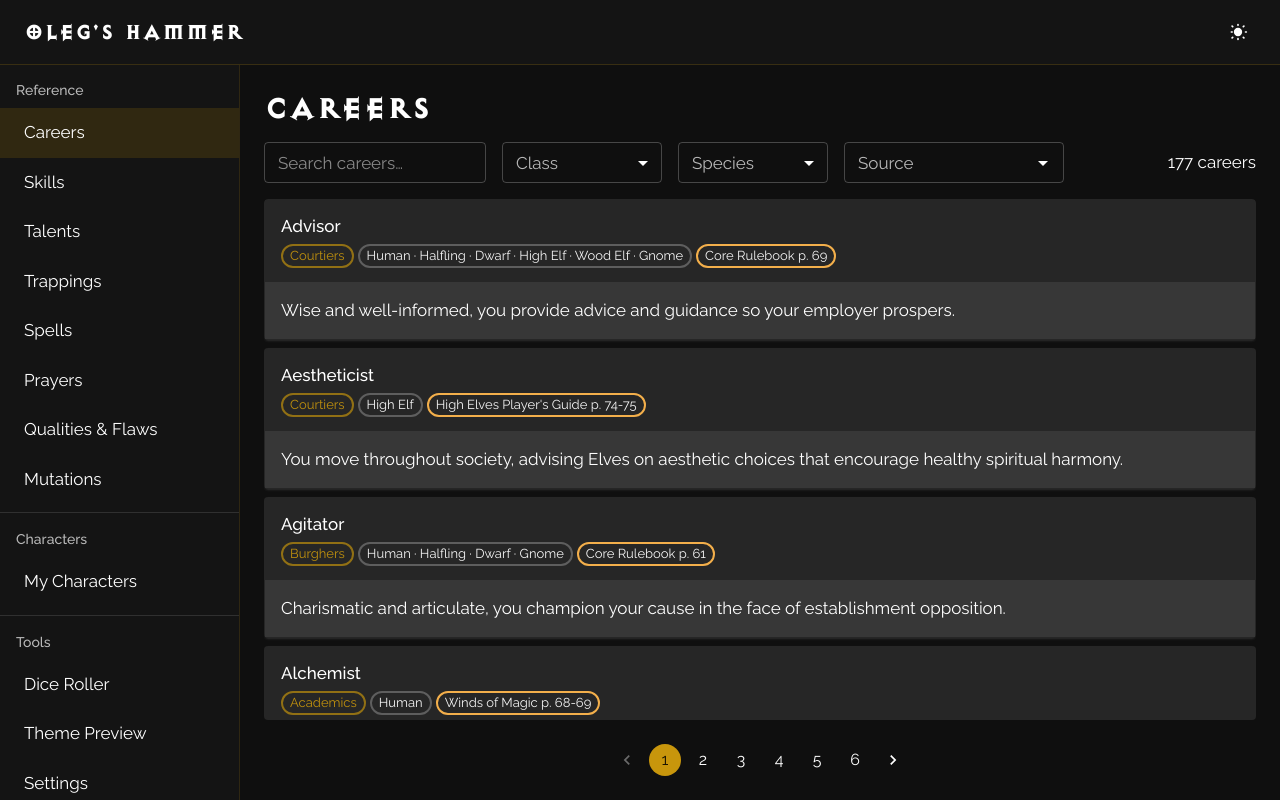
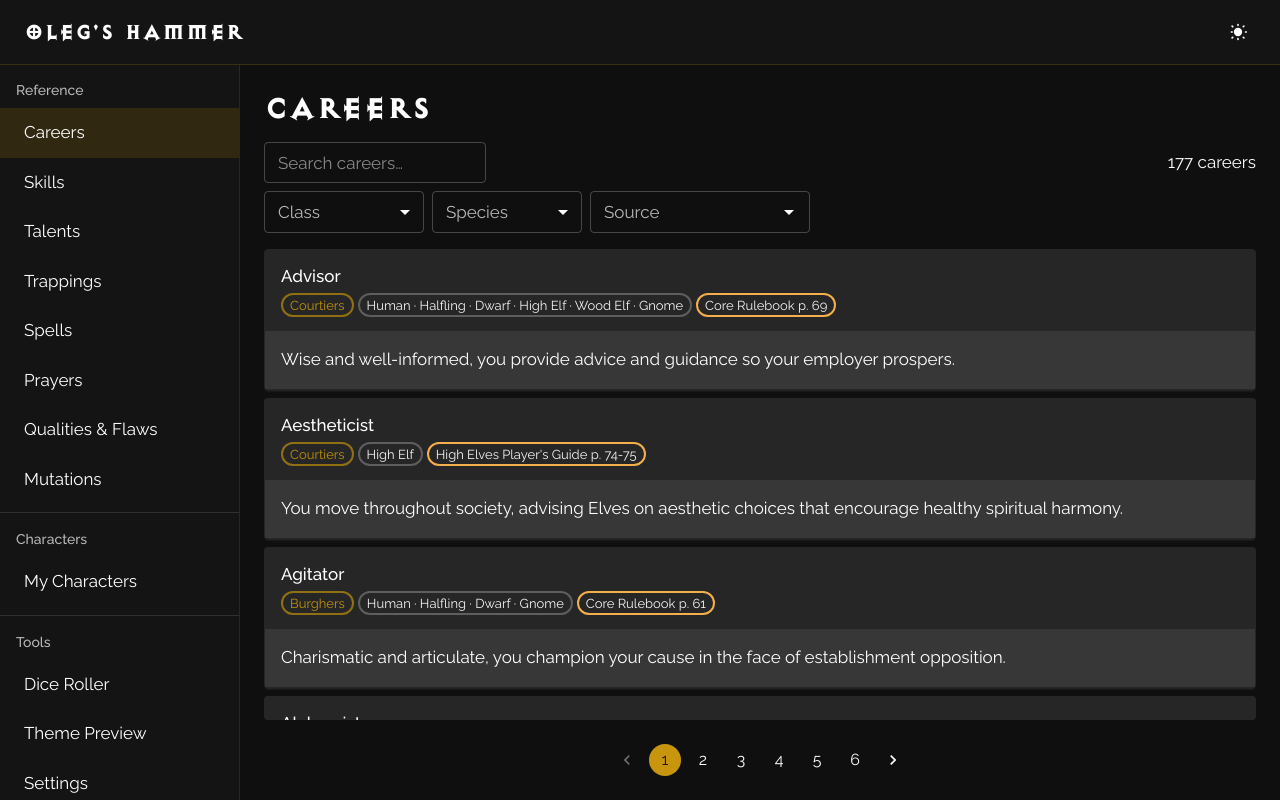
Before and after one commit to Userrrfriendly/wfrp4echargen, a React (Vite) app: page /reference/careers in a window 1280 px wide. Built offline with nearby package versions, Linux system fonts and the light colour scheme.

Commit message:
feat: add hasActiveExtraFilters prop to reference pages for improved filter management

```diff
--- a/src/components/reference/ReferencePageLayout.tsx
+++ b/src/components/reference/ReferencePageLayout.tsx
@@ -9,12 +9,16 @@ import {
 import {
   Autocomplete,
   Box,
+  IconButton,
   Paper,
   Pagination,
   Skeleton,
   TextField,
   Typography,
+  type SxProps,
+  type Theme,
 } from '@mui/material';
+import FilterAltRoundedIcon from '@mui/icons-material/FilterAltRounded';
 import { SOURCE_OPTIONS } from '../../utils/gameData';
 
 type ReferenceItem = { id: string; object: { description: string } };
@@ -24,6 +28,7 @@ interface SearchInputProps {
   onChange: (value: string) => void;
   placeholder: string;
   ariaLabel: string;
+  sx?: SxProps<Theme>;
 }
 
 function SearchInput({
@@ -31,6 +36,7 @@ function SearchInput({
   onChange,
   placeholder,
   ariaLabel,
+  sx,
 }: SearchInputProps) {
   const [inputValue, setInputValue] = useState(committedValue);
   const onChangeRef = useRef(onChange);
@@ -52,7 +58,7 @@ function SearchInput({
       value={inputValue}
       onChange={(e) => setInputValue(e.target.value)}
       slotProps={{ htmlInput: { 'aria-label': ariaLabel } }}
-      sx={{ minWidth: 220 }}
+      sx={{ minWidth: 220, ...sx }}
     />
   );
 }
@@ -79,6 +85,8 @@ interface ReferencePageLayoutProps<T extends ReferenceItem> {
   /** When provided, the source dropdown only shows sources present in this list (??? entries always filtered out).
    * TODO: when we move to db from JSON files this property should be removed  */
   availableSources?: string[];
+  /** When true, the filter panel starts open on mount (e.g. page-specific extra filters are active). */
+  hasActiveExtraFilters?: boolean;
   /** Renders the content inside each item's card. */
   renderItem: (item: T) => ReactNode;
   /** When provided the entire card becomes clickable and navigates to the item's detail page. */
@@ -131,6 +139,7 @@ export default function ReferencePageLayout<T extends ReferenceItem>({
   resultLabel,
   extraFilters,
   availableSources,
+  hasActiveExtraFilters,
   renderItem,
   onItemClick,
 }: ReferencePageLayoutProps<T>) {
@@ -140,6 +149,9 @@ export default function ReferencePageLayout<T extends ReferenceItem>({
     const set = new Set(availableSources);
     return base.filter((o) => set.has(o.id));
   }, [availableSources]);
+  const [filtersOpen, setFiltersOpen] = useState(
+    selectedSource !== null || (hasActiveExtraFilters ?? false),
+  );
   if (isLoading) {
     return (
       <Box
@@ -167,25 +179,49 @@ export default function ReferencePageLayout<T extends ReferenceItem>({
 
   return (
     <Box sx={{ display: 'flex', flexDirection: 'column', height: '100%' }}>
-      <Typography variant="h4" gutterBottom sx={{ display: { xs: 'none', sm: 'block' } }}>
+      <Typography
+        variant="h4"
+        gutterBottom
+        sx={{ display: { xs: 'none', sm: 'block' } }}
+      >
         {title}
       </Typography>
 
-      <Box
-        sx={{
-          display: 'flex',
-          gap: 2,
-          mb: 2,
-          flexWrap: 'wrap',
-          alignItems: 'center',
-        }}
-      >
+      <Box sx={{ display: 'flex', flexDirection: 'column', gap: 1, mb: 2 }}>
+        <Box sx={{ display: 'flex', gap: 1, alignItems: 'center' }}>
           <SearchInput
             committedValue={search}
             onChange={onSearchChange}
             placeholder={`Search ${title.toLowerCase()}…`}
             ariaLabel={`Search ${title.toLowerCase()}`}
+            sx={{ flex: { xs: 1, sm: 'none' } }}
           />
+          <Typography
+            variant="body1"
+            color="text.secondary"
+            aria-live="polite"
+            sx={{ ml: 'auto' }}
+          >
+            {resultCount} {resultCount === 1 ? resultLabel : `${resultLabel}s`}
+          </Typography>
+          <IconButton
+            size="small"
+            aria-label="Toggle filters"
+            onClick={() => setFiltersOpen((o) => !o)}
+            color={filtersOpen ? 'primary' : 'default'}
+            sx={{ display: { xs: 'inline-flex', sm: 'none' } }}
+          >
+            <FilterAltRoundedIcon fontSize="small" />
+          </IconButton>
+        </Box>
+        <Box
+          sx={{
+            display: { xs: filtersOpen ? 'flex' : 'none', sm: 'flex' },
+            gap: 1,
+            flexWrap: 'wrap',
+            alignItems: 'center',
+          }}
+        >
           {extraFilters}
           <Autocomplete
             size="small"
@@ -196,14 +232,7 @@ export default function ReferencePageLayout<T extends ReferenceItem>({
             isOptionEqualToValue={(a, b) => a.id === b.id}
             sx={{ minWidth: 220 }}
           />
-        <Typography
-          variant="body1"
-          color="text.secondary"
-          aria-live="polite"
-          sx={{ ml: 'auto' }}
-        >
-          {resultCount} {resultCount === 1 ? resultLabel : `${resultLabel}s`}
-        </Typography>
+        </Box>
       </Box>
 
       <Box
--- a/src/pages/reference/CareersPage.tsx
+++ b/src/pages/reference/CareersPage.tsx
@@ -40,7 +40,9 @@ export default function CareersPage() {
   const availableSources = useMemo(() => {
     if (!careers) return undefined;
     const set = new Set<string>();
-    careers.forEach((c) => Object.keys(c.object.source).forEach((k) => set.add(k)));
+    careers.forEach((c) =>
+      Object.keys(c.object.source).forEach((k) => set.add(k)),
+    );
     return Array.from(set);
   }, [careers]);
 
@@ -91,6 +93,7 @@ export default function CareersPage() {
       resultCount={filtered.length}
       resultLabel="career"
       availableSources={availableSources}
+      hasActiveExtraFilters={classFilter !== '' || speciesFilter !== ''}
       onItemClick={(career) => navigate(`/reference/careers/${career.id}`)}
       extraFilters={
         <>
--- a/src/pages/reference/PrayersPage.tsx
+++ b/src/pages/reference/PrayersPage.tsx
@@ -50,7 +50,9 @@ export default function PrayersPage() {
   const availableSources = useMemo(() => {
     if (!prayers) return undefined;
     const set = new Set<string>();
-    prayers.forEach((p) => Object.keys(p.object.source).forEach((k) => set.add(k)));
+    prayers.forEach((p) =>
+      Object.keys(p.object.source).forEach((k) => set.add(k)),
+    );
     return Array.from(set);
   }, [prayers]);
 
@@ -97,6 +99,7 @@ export default function PrayersPage() {
       resultCount={filtered.length}
       resultLabel="prayer"
       availableSources={availableSources}
+      hasActiveExtraFilters={deityFilter !== ''}
       onItemClick={(prayer) => navigate(`/reference/prayers/${prayer.id}`)}
       extraFilters={
         <FormControl size="small" sx={{ minWidth: 160 }}>
--- a/src/pages/reference/QualitiesPage.tsx
+++ b/src/pages/reference/QualitiesPage.tsx
@@ -47,7 +47,9 @@ export default function QualitiesPage() {
   const availableSources = useMemo(() => {
     if (!qualities) return undefined;
     const set = new Set<string>();
-    qualities.forEach((q) => Object.keys(q.object.source).forEach((k) => set.add(k)));
+    qualities.forEach((q) =>
+      Object.keys(q.object.source).forEach((k) => set.add(k)),
+    );
     return Array.from(set);
   }, [qualities]);
 
@@ -93,6 +95,7 @@ export default function QualitiesPage() {
       resultCount={filtered.length}
       resultLabel="quality"
       availableSources={availableSources}
+      hasActiveExtraFilters={typeFilter !== ''}
       onItemClick={(quality) => navigate(`/reference/qualities/${quality.id}`)}
       extraFilters={
         <FormControl size="small" sx={{ minWidth: 140 }}>
--- a/src/pages/reference/SkillsPage.tsx
+++ b/src/pages/reference/SkillsPage.tsx
@@ -37,7 +37,9 @@ export default function SkillsPage() {
   const availableSources = useMemo(() => {
     if (!skills) return undefined;
     const set = new Set<string>();
-    skills.forEach((s) => Object.keys(s.object.source).forEach((k) => set.add(k)));
+    skills.forEach((s) =>
+      Object.keys(s.object.source).forEach((k) => set.add(k)),
+    );
     return Array.from(set);
   }, [skills]);
 
@@ -83,6 +85,7 @@ export default function SkillsPage() {
       resultCount={filtered.length}
       resultLabel="skill"
       availableSources={availableSources}
+      hasActiveExtraFilters={typeFilter !== ''}
       onItemClick={(skill) => navigate(`/reference/skills/${skill.id}`)}
       extraFilters={
         <FormControl size="small" sx={{ minWidth: 140 }}>
--- a/src/pages/reference/SpellsPage.tsx
+++ b/src/pages/reference/SpellsPage.tsx
@@ -54,7 +54,9 @@ export default function SpellsPage() {
   const availableSources = useMemo(() => {
     if (!spells) return undefined;
     const set = new Set<string>();
-    spells.forEach((s) => Object.keys(s.object.source).forEach((k) => set.add(k)));
+    spells.forEach((s) =>
+      Object.keys(s.object.source).forEach((k) => set.add(k)),
+    );
     return Array.from(set);
   }, [spells]);
 
@@ -106,6 +108,7 @@ export default function SpellsPage() {
       resultCount={filtered.length}
       resultLabel="spell"
       availableSources={availableSources}
+      hasActiveExtraFilters={typeFilter !== '' || loreFilter !== ''}
       onItemClick={(spell) => navigate(`/reference/spells/${spell.id}`)}
       extraFilters={
         <>
--- a/src/pages/reference/TrappingsPage.tsx
+++ b/src/pages/reference/TrappingsPage.tsx
@@ -227,7 +227,9 @@ export default function TrappingsPage() {
   const availableSources = useMemo(() => {
     if (!trappings) return undefined;
     const set = new Set<string>();
-    trappings.forEach((t) => Object.keys(t.object.source).forEach((k) => set.add(k)));
+    trappings.forEach((t) =>
+      Object.keys(t.object.source).forEach((k) => set.add(k)),
+    );
     return Array.from(set);
   }, [trappings]);
 
@@ -273,6 +275,7 @@ export default function TrappingsPage() {
       resultCount={filtered.length}
       resultLabel="item"
       availableSources={availableSources}
+      hasActiveExtraFilters={typeFilter !== ''}
       onItemClick={(item) => navigate(`/reference/trappings/${item.id}`)}
       extraFilters={
         <FormControl size="small" sx={{ minWidth: 160 }}>
```
Also changed, not shown: src/pages/reference/MutationsPage.tsx (+7 -2 lines). Lines whose indentation alone changed are shown as unchanged.
